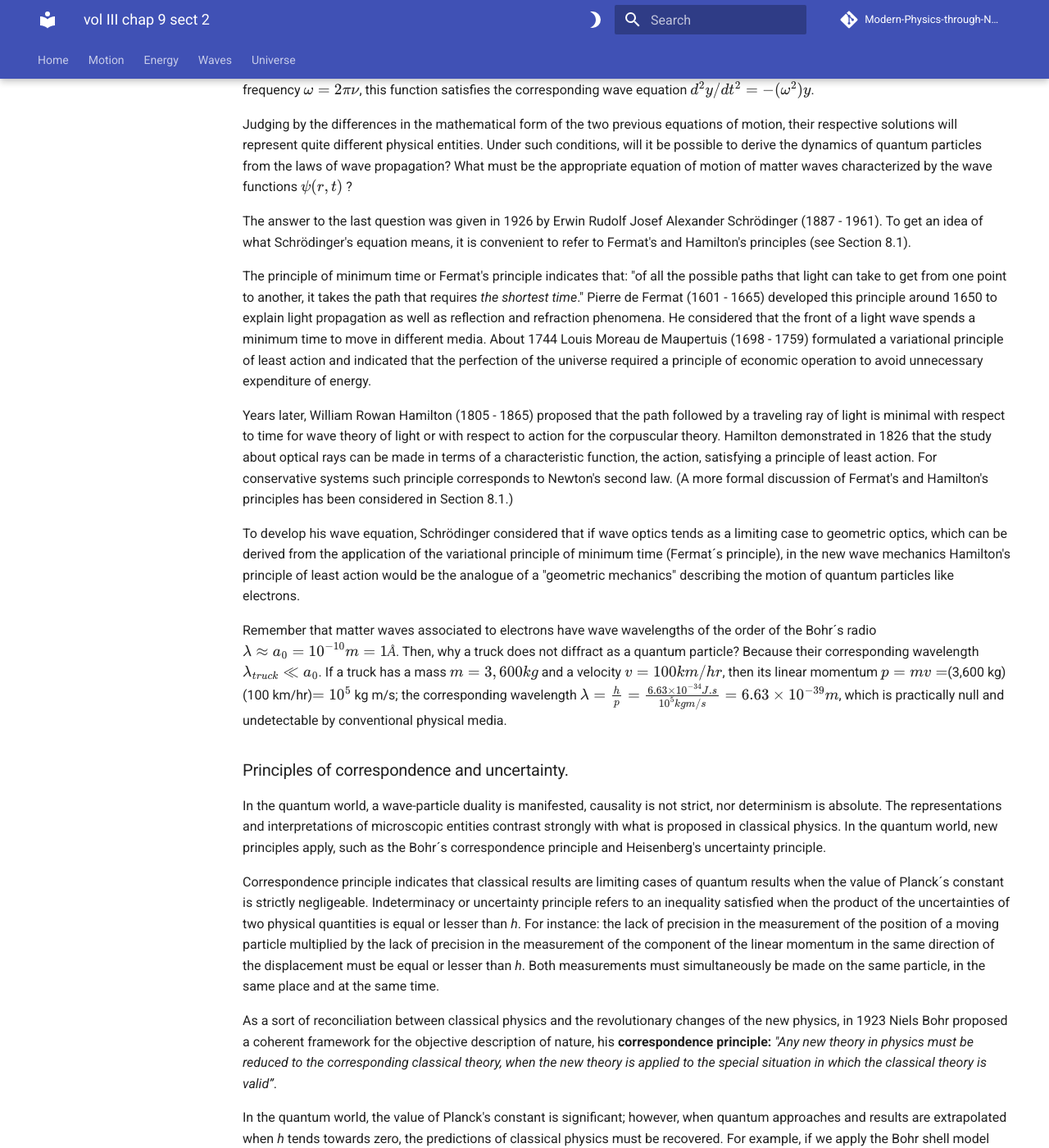
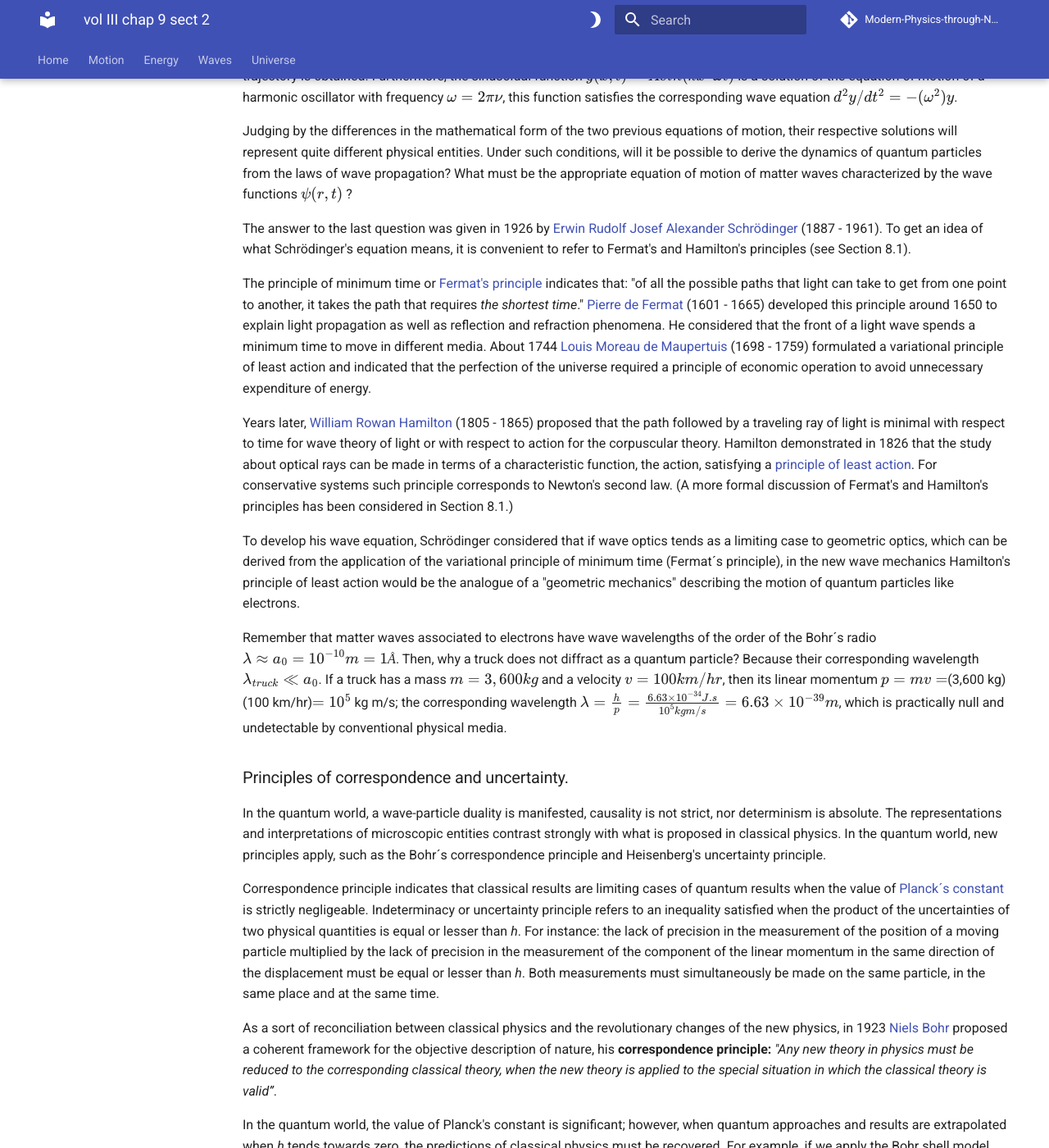
Before and after one commit to modphysnobel/modphysnobel.github.io, an MkDocs documentation site: the page built from docs/vol-III/vol-III-chap-9-sect-2.md, in a window 1280 px wide and 1400 px high, scrolled down 2512 px. Shown: the whole window at 82% size. Built offline with MkDocs 1.6.1 and Material for MkDocs 9.7.7, drawn with Linux system fonts in a browser that asks for light colours; some web fonts are replaced; comment, search, counter and statistics services are not loaded; some of the changed lines change nothing that is shown; some of the changed text lies outside the part shown.

Commit message:
Update vol-III-chap-9-sect-2.md

```diff
--- a/docs/vol-III/vol-III-chap-9-sect-2.md
+++ b/docs/vol-III/vol-III-chap-9-sect-2.md
@@ -7,11 +7,9 @@
 
 ## 9.2. Correspondence and uncertainty principles in Quantum Physics.
 
-The mathematical treatment of the concept of matter wave proposed by de Broglie requires that the motion of a quantum particle at a point $r$ and at time $t$ must be described by a function of wave nature, the so-called wave function, which is represented as $ψ(r,t)$. This wave function has no physical meaning. It is the square of its absolute value, the probability density $P = │ψ(r,t)│^2$, that determines experimentally when and where the particle described by the wave function $ψ(r,t)$ is at position $r(t)$ at time $t$.
+The mathematical treatment of the concept of matter wave proposed by de Broglie requires that the motion of a quantum particle at a point $\vec{r}$ and at time $t$ must be described by a function of wave nature, the so-called wave function, which is represented as $ψ(\vec{r},t)$. This wave function has no physical meaning. It is the square of its absolute value, the probability density $P = │ψ(\vec{r],t)│^2$, that determines experimentally when and where the particle described by the wave function $ψ(\vec{r},t)$ is at position $\vec{r}(t)$ at time $t$.
 
-### Representation of the superposition of a sine waves packet.
-
-According to Newtonian mechanics, the equation of motion for classical particles of mass m and velocity $v$ is $F = dp/dt$, where $p = mv$ is its linear momentum. Will this classical mechanics be appropriate to describe the movement of matter waves proposed by de Broglie? Let us see and suppose that u is the velocity with which such a wave propagates; this will corresponds to the velocity $v$ with which the particle described by the wave function $ψ(r,t)$ moves. If this movement is in the direction of the X-axis, the wave function will be $ψ(x,t)$.
+According to Newtonian mechanics, the equation of motion for classical particles of mass $m$ and velocity $\vec{v}$ is $\vec{F} = d\vec{p}/dt$, where $\vec{p} = m\vec{v}$ is its linear momentum. Will this classical mechanics be appropriate to describe the movement of matter waves proposed by de Broglie? Let us see and suppose that $\vec{u}$ is the velocity with which such a wave propagates; this will corresponds to the velocity $v$ with which the particle described by the wave function $ψ(\vec{r},t)$ moves. If this movement is in the direction of the X-axis, the wave function will be $ψ(x,t)$.
 
 As in any wave description, the propagation velocity of the wave is $u = λν$, where $ν$ is its frequency and $λ$ its wavelength. According to Planck $E = hν$; however, de Broglie proposed that  $p = mv = h/λ$ and Einstein  that $E = mc^2$. Therefore $ν = E/h = mc^2/h$ and since $λ = h/mv$, $u = λν = (h/mv)(mc^2/h) = c^2/v$, implies that $u >>c$, which is contrary to Einstein's special theory of relativity.
 
@@ -43,23 +41,25 @@
 
 Summarizing $v_g=  \frac{dω}{dk}=  \frac{(\frac{dω}{dβ})}{(\frac{dk}{dβ}) }  =  \frac{(ω_0)(βγ^3)}{(\frac{γ^3 ω_0}{c} )}=βc= (\frac{v}{c})(c)=v$. This means that the velocity of the group ($v_g$) is equal to the velocity of the particle $v$ and that the superposition of a packet of sine waves is an appropriate representation of the matter wave. It represents the localization amplitude of the particle; their corresponding localization probability is the square of that amplitude, which makes physical sense.
 
-### Does light behave as a wave or a corpuscle?
-
 Classically, the concepts of corpuscle and wave are well defined; they are represented mathematically in precise ways. A corpuscle has a shape circumscribed to a finite and small region of space where its position at any time can be located, so that its trajectory is observable and measurable. This does not happen with photons.
 
 Classically a wave is a continuous disturbance "scattered" in a certain region of space. In fact, a pure sine wave propagates occupying all space: it comes from minus infinity and goes towards plus infinity. Such a wave propagates with a certain velocity in a medium that is material for mechanical waves but that does not require ether for electromagnetic waves. Such propagations are described in terms of wave equations and their solutions allow us to explain interference and diffraction. This does not happen when electrons are considered as punctual corpuscles. Nevertheless, their matter waves are diffracted.
 
+Furthermore, an appropriate representation of matter waves requires to superimpose several sine waves to form a packet of waves with different frequencies (see Appendix 9.A).
+
 By accepting that in quantum physics there is no sharp separation between the classical conceptualizations of waves and corpuscles, we are faced with two disturbing circumstances: (1) when light interacts with matter it loses its wave characteristics related to its propagation and quantized impact and (2) when different components of matter (like particles) interact with radiation, they lose their corpuscular properties and show diffraction. Therefore, what kind of motion equation will satisfy the matter waves proposed by de Broglie?
 
-Classically, the motion of a particle with linear momentum $p = mv$ is described by Newton's second law $F = dp/dt$ and if the mass $m$ is constant, $F = m[d^2r(t)/dt^2]$. When the expression of the law of the force $F$ acting on the particle is known, solving the equation of motion will indicate how the position vector evolves in time $r(t)$ and what kind of trajectory is obtained. Furthermore, the sinusoidal function $y(x,t) = Asin(kx – ωt)$ is a solution of the equation of motion of a harmonic oscillator with frequency $ω = 2πν$, this function satisfies the corresponding wave equation $d^2y/dt^2 = - (ω^2)y$.
+### Does light behave as a wave or a corpuscle?
+
+By considering only the magnitude of vectors, the motion of a particle with linear momentum $p = mv$ is described by Newton's second law $F = dp/dt$ and if the mass $m$ is constant, $F = m[d^2r(t)/dt^2]$. When the expression of the law of the force $F$ acting on the particle is known, solving the equation of motion will indicate how the position evolves in time $r(t)$ and what kind of trajectory is obtained. Furthermore, the sinusoidal function $y(x,t) = Asin(kx – ωt)$ is a solution of the equation of motion of a harmonic oscillator with frequency $ω = 2πν$, this function satisfies the corresponding wave equation $d^2y/dt^2 = - (ω^2)y$.
 
 Judging by the differences in the mathematical form of the two previous equations of motion, their respective solutions will represent quite different physical entities. Under such conditions, will it be possible to derive the dynamics of quantum particles from the laws of wave propagation? What must be the appropriate equation of motion of matter waves characterized by the wave functions $ψ(r,t)$ ?
 
-The answer to the last question was given in 1926 by Erwin Rudolf Josef Alexander Schrödinger (1887 - 1961). To get an idea of what Schrödinger's equation means, it is convenient to refer to Fermat's and Hamilton's principles (see Section 8.1).
+The answer to the last question was given in 1926 by [Erwin Rudolf Josef Alexander Schrödinger](https://en.wikipedia.org/wiki/Erwin_Schr%C3%B6dinger) (1887 - 1961). To get an idea of what Schrödinger's equation means, it is convenient to refer to Fermat's and Hamilton's principles (see Section 8.1).
 
-The principle of minimum time or Fermat's principle indicates that: "of all the possible paths that light can take to get from one point to another, it takes the path that requires *the shortest time*." Pierre de Fermat (1601 - 1665) developed this principle around 1650 to explain light propagation as well as reflection and refraction phenomena. He considered that the front of a light wave spends a minimum time to move in different media. About 1744 Louis Moreau de Maupertuis (1698 - 1759) formulated a variational principle of least action and indicated that the perfection of the universe required a principle of economic operation to avoid unnecessary expenditure of energy.
+The principle of minimum time or [Fermat's principle](https://en.wikipedia.org/wiki/Fermat%27s_principle) indicates that: "of all the possible paths that light can take to get from one point to another, it takes the path that requires *the shortest time*." [Pierre de Fermat](https://en.wikipedia.org/wiki/Pierre_de_Fermat) (1601 - 1665) developed this principle around 1650 to explain light propagation as well as reflection and refraction phenomena. He considered that the front of a light wave spends a minimum time to move in different media. About 1744 [Louis Moreau de Maupertuis](https://en.wikipedia.org/wiki/Pierre_Louis_Maupertuis) (1698 - 1759) formulated a variational principle of least action and indicated that the perfection of the universe required a principle of economic operation to avoid unnecessary expenditure of energy.
 
-Years later, William Rowan Hamilton (1805 - 1865) proposed that the path followed by a traveling ray of light is minimal with respect to time for wave theory of light or with respect to action for the corpuscular theory. Hamilton demonstrated in 1826 that the study about optical rays can be made in terms of a characteristic function, the action, satisfying a principle of least action. For conservative systems such principle corresponds to Newton's second law. (A more formal discussion of Fermat's and Hamilton's principles has been considered in Section 8.1.)
+Years later, [William Rowan Hamilton](https://en.wikipedia.org/wiki/William_Rowan_Hamilton) (1805 - 1865) proposed that the path followed by a traveling ray of light is minimal with respect to time for wave theory of light or with respect to action for the corpuscular theory. Hamilton demonstrated in 1826 that the study about optical rays can be made in terms of a characteristic function, the action, satisfying a [principle of least action](https://en.wikipedia.org/wiki/Action_principles). For conservative systems such principle corresponds to Newton's second law. (A more formal discussion of Fermat's and Hamilton's principles has been considered in Section 8.1.)
 
 To develop his wave equation, Schrödinger considered that if wave optics tends as a limiting case to geometric optics, which can be derived from the application of the variational principle of minimum time (Fermat´s principle), in the new wave mechanics Hamilton's principle of least action would be the analogue of a "geometric mechanics" describing the motion of quantum particles like electrons.
 
@@ -69,9 +69,9 @@
 
 In the quantum world, a wave-particle duality is manifested, causality is not strict, nor determinism is absolute. The representations and interpretations of microscopic entities contrast strongly with what is proposed in classical physics. In the quantum world, new principles apply, such as the Bohr´s correspondence principle and Heisenberg's uncertainty principle.
 
-Correspondence principle indicates that classical results are limiting cases of quantum results when the value of Planck´s constant is strictly negligeable. Indeterminacy or uncertainty principle refers to an inequality satisfied when the product of the uncertainties of two physical quantities is equal or lesser than *h*. For instance: the lack of precision in the measurement of the position of a moving particle multiplied by the lack of precision in the measurement of the component of the linear momentum in the same direction of the displacement must be equal or lesser than *h*. Both measurements must simultaneously be made on the same particle, in the same place and at the same time.
+Correspondence principle indicates that classical results are limiting cases of quantum results when the value of [Planck´s constant](https://en.wikipedia.org/wiki/Planck_constant) is strictly negligeable. Indeterminacy or uncertainty principle refers to an inequality satisfied when the product of the uncertainties of two physical quantities is equal or lesser than *h*. For instance: the lack of precision in the measurement of the position of a moving particle multiplied by the lack of precision in the measurement of the component of the linear momentum in the same direction of the displacement must be equal or lesser than *h*. Both measurements must simultaneously be made on the same particle, in the same place and at the same time.
 
-As a sort of reconciliation between classical physics and the revolutionary changes of the new physics, in 1923 Niels Bohr proposed a coherent framework for the objective description of nature, his **correspondence principle:** *"Any new theory in physics must be reduced to the corresponding classical theory, when the new theory is applied to the special situation in which the classical theory is valid”*.
+As a sort of reconciliation between classical physics and the revolutionary changes of the new physics, in 1923 [Niels Bohr](https://en.wikipedia.org/wiki/Niels_Bohr) proposed a coherent framework for the objective description of nature, his **correspondence principle:** *"Any new theory in physics must be reduced to the corresponding classical theory, when the new theory is applied to the special situation in which the classical theory is valid”*.
 
 In the quantum world, the value of Planck's constant is significant; however, when quantum approaches and results are extrapolated when *h* tends towards zero, the predictions of classical physics must be recovered. For example, if we apply the Bohr shell model and calculate the value of the transition frequency between stationary orbits for very large values of the principal quantum number n, the frequency predicted by Bohr should correspond to the radiation frequency of electromagnetic waves as predicted by classical electromagnetism.
 
@@ -81,27 +81,25 @@
 
 Besides, according to Bohr the energy of a stationary state is $E_n = -R/(n^2)$, where the Rydberg constant is $R = (mk^2)/[2(ђ)^2]$. Furthermore, the transition between the states $E_i$ and $E_f$ is $hν = E_i – E_f = R[1/(n_f)^2 - 1/(n_i)^2]$. If such states are highly excited then $n_i - n_f = Δn$ and it can be approximated that $n_i + n_f = n_i + (n_i - Δn) = 2n_i – Δn ≈ 2n$.  Considering that $n_i ≈ n_f ≈ n$ then $[1/(n_f)^2 – 1/(n_i)^2] = [(n_i)^2 -(n_f)^2]/[(n_i)^2(n_f)^2]  = [(n_i -n_f)(n_i +n_f)]/[n^4]  ≈ (2Δn)/(n^3)$. If now such states correspond to neighboring levels where $Δn = 1$, for very large values of $n$ Bohr's theory prediction for the quantized energies of the radiation is $hν = R[1/(n_f)^2 - 1/(n_i)^2]$ which corresponds to $hν = ((mk^2)/[2(ђ)^2])((2Δn)/(n^3))$. When $Δn = 1$ the frequency for the quantum conditions is $ν_{quant} = [(mk^2)]/[h(ђ)^2][n^{-3}]$. Considering $ђ = h/(2π)$ the expressions for $ν_{class}$ and $ν_{quant}$ exactly coincide.
 
-The uncertainty principle is incompatible to classical physics because in that world there is no impediment to simultaneously describe the position and velocity of a particle. However, in the quantum world, the representation of waves that occupy large regions in space does not coincide with the representation that corresponds to well-located corpuscles in space. Suppose that $Δx$ and $Δp_x$ designate, respectively, the indeterminacies in the measurements of the position and of the component of the linear momentum ($p_x = mv_x$) of a particle in the direction of the X axis. Both measurements are made at the same time and for the same particle. Classically, the value of $Δx$ does not depend at all on that of $Δp_x$, but quantumly the so-called Heisenberg **indeterminacy or uncertainty principle** must be satisfied. This principle establishes that the product of such uncertainties is of the order of Planck's constant ($h ≈ 6.6 \times 10^{-34} Js$). This principle can be represented as follows: $Δx Δp_x  ≥ h/(2π)$.
+The uncertainty principle is incompatible to classical physics because in that world there is no impediment to simultaneously describe the position and velocity of a particle. However, in the quantum world, the representation of waves that occupy large regions in space does not coincide with the representation that corresponds to well-located corpuscles in space. Suppose that $Δx$ and $Δp_x$ designate, respectively, the indeterminacies in the measurements of the position and of the component of the linear momentum ($p_x = mv_x$) of a particle in the direction of the X axis. Both measurements are made at the same time and for the same particle. Classically, the value of $Δx$ does not depend at all on that of $Δp_x$, but quantumly the so-called Heisenberg **indeterminacy or uncertainty principle** proposed by [Werner Heisenberg](https://en.wikipedia.org/wiki/Werner_Heisenberg) must be satisfied. This principle establishes that the product of such uncertainties is of the order of Planck's constant ($h ≈ 6.6 \times 10^{-34} Js$). This principle can be represented as follows: $Δx Δp_x  ≥ h/(2π)$.
 
-!!! tip "1922 Physics Nobel Prize awarded to Bohr."
+Next section 9.3 includes a hypothetical dialogue between Bohr and Heisenberg about correspondence and uncertainty principles; it has been prepared by selecting some excerpts of their respective Nobel Lectures.
 
-    WORK: “The discovery of the electron and radioactivity in the late 19th century led to different models being proposed for the atom’s structure. In 1913, Niels Bohr proposed a theory for the hydrogen atom, based on quantum theory that some physical quantities only take discrete values. Electrons move around a nucleus, but only in prescribed orbits, and If electrons jump to a lower-energy orbit, the difference is sent out as radiation. Bohr’s model explained why atoms only emit light of fixed wavelengths, and later incorporated the theories on light quanta.”
+WORK: “The discovery of the electron and radioactivity in the late 19th century led to different models being proposed for the atom’s structure. In 1913, Niels Bohr proposed a theory for the hydrogen atom, based on quantum theory that some physical quantities only take discrete values. Electrons move around a nucleus, but only in prescribed orbits, and If electrons jump to a lower-energy orbit, the difference is sent out as radiation. Bohr’s model explained why atoms only emit light of fixed wavelengths, and later incorporated the theories on light quanta.”
 
-    MLA style: Niels Bohr – Facts. NobelPrize.org. Nobel Prize Outreach AB 2024. Wed. 5 Jun 2024. <https://www.nobelprize.org/prizes/physics/1922/bohr/facts/>
+MLA style: Niels Bohr – Facts. NobelPrize.org. Nobel Prize Outreach AB 2024. Wed. 5 Jun 2024. <https://www.nobelprize.org/prizes/physics/1922/bohr/facts/>
 
-    NOBEL LECTURE: *The Structure of the Atom* by Bohr.
+NOBEL LECTURE: *The Structure of the Atom* by Bohr.
 
-    MLA style: Niels Bohr – Nobel Lecture. NobelPrize.org. Nobel Prize Outreach AB 2023. Tue. 21 Feb 2023. https://www.nobelprize.org/prizes/physics/1922/bohr/lecture/
+MLA style: Niels Bohr – Nobel Lecture. NobelPrize.org. Nobel Prize Outreach AB 2023. Tue. 21 Feb 2023. https://www.nobelprize.org/prizes/physics/1922/bohr/lecture/
 
-!!! tip "1933 Physics Nobel Prize awarded to Heisenberg."
+WORK: “In Niels Bohr’s theory of the atom, electrons absorb and emit radiation of fixed wavelengths when jumping between fixed orbits around a nucleus. The theory provided a good description of the spectrum created by the hydrogen atom, but needed to be developed to suit more complicated atoms and molecules. In 1925, Werner Heisenberg formulated a type of quantum mechanics based on matrices. In 1927 he proposed the “uncertainty relation”, setting limits for how precisely the position and velocity of a particle can be simultaneously determined.”
 
-    WORK: “In Niels Bohr’s theory of the atom, electrons absorb and emit radiation of fixed wavelengths when jumping between fixed orbits around a nucleus. The theory provided a good description of the spectrum created by the hydrogen atom, but needed to be developed to suit more complicated atoms and molecules. In 1925, Werner Heisenberg formulated a type of quantum mechanics based on matrices. In 1927 he proposed the “uncertainty relation”, setting limits for how precisely the position and velocity of a particle can be simultaneously determined.”
+MLA style: Werner Heisenberg – Facts. NobelPrize.org. Nobel Prize Outreach AB 2024. Wed. 5 Jun 2024. <https://www.nobelprize.org/prizes/physics/1932/heisenberg/facts/>
 
-    MLA style: Werner Heisenberg – Facts. NobelPrize.org. Nobel Prize Outreach AB 2024. Wed. 5 Jun 2024. <https://www.nobelprize.org/prizes/physics/1932/heisenberg/facts/>
+NOBEL LECTURE: *The Development of Quantum Mechanics* by Heisenberg.
 
-    NOBEL LECTURE: *The Development of Quantum Mechanics* by Heisenberg.
-
-    MLA style: Werner Heisenberg – Nobel Lecture. NobelPrize.org. Nobel Prize Outreach AB 2023. Tue. 21 Feb 2023. https://www.nobelprize.org/prizes/physics/1932/heisenberg/lecture/
+MLA style: Werner Heisenberg – Nobel Lecture. NobelPrize.org. Nobel Prize Outreach AB 2023. Tue. 21 Feb 2023. https://www.nobelprize.org/prizes/physics/1932/heisenberg/lecture/
 
 
 ***
```
